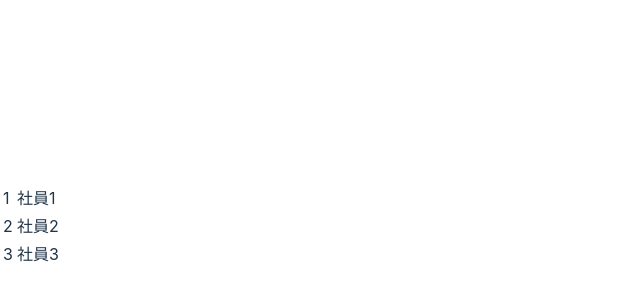
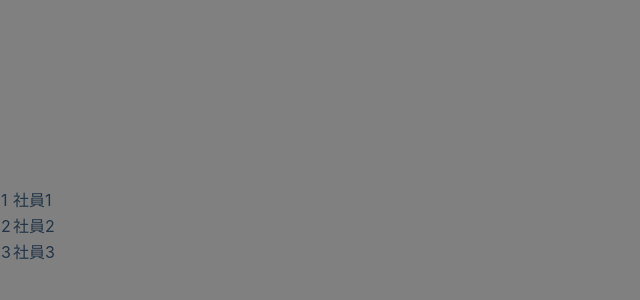
Before and after one commit to nomura-st/react_app, a React (Vite) app in the folder vite-project/: page / in a window 1280 px wide. Shown: the part 174-474 px from the top of the page, without its empty margins (0-640 px from the left). Built offline with nearby package versions, Linux system fonts and the light colour scheme.

Commit message:
[css]tailwind + daisyUI init

```diff
--- a/vite-project/package.json
+++ b/vite-project/package.json
@@ -18,7 +18,11 @@
     "@types/react": "^18.0.26",
     "@types/react-dom": "^18.0.9",
     "@vitejs/plugin-react": "^3.0.0",
+    "autoprefixer": "^10.4.13",
+    "daisyui": "^2.50.0",
+    "postcss": "^8.4.21",
     "prisma": "^4.9.0",
+    "tailwindcss": "^3.2.4",
     "ts-node": "^10.9.1",
     "typescript": "^4.9.4",
     "vite": "^4.0.0"
--- /dev/null
+++ b/vite-project/postcss.config.cjs
@@ -0,0 +1,3 @@
+module.exports = {
+  plugins: [require('tailwindcss'), require('autoprefixer')],
+};
--- a/vite-project/src/index.css
+++ b/vite-project/src/index.css
@@ -1,3 +1,7 @@
+@tailwind base;
+@tailwind components;
+@tailwind utilities;
+
 :root {
   font-family: Inter, Avenir, Helvetica, Arial, sans-serif;
   font-size: 16px;
@@ -30,6 +34,8 @@
   place-items: center;
   min-width: 320px;
   min-height: 100vh;
+
+  background-color: gray;
 }
 
 h1 {
--- /dev/null
+++ b/vite-project/tailwind.config.cjs
@@ -0,0 +1,13 @@
+/** @type {import('tailwindcss').Config} */
+module.exports = {
+  content: [
+    './index.html',
+    "./src/**/*.{js,jsx,ts,tsx}",
+  ],
+  theme: {
+    extend: {},
+  },
+  plugins: [
+    require("daisyui"),
+  ],
+}
```
Also changed, not shown: 1 other file (tests, documents, lock files or other folders).
